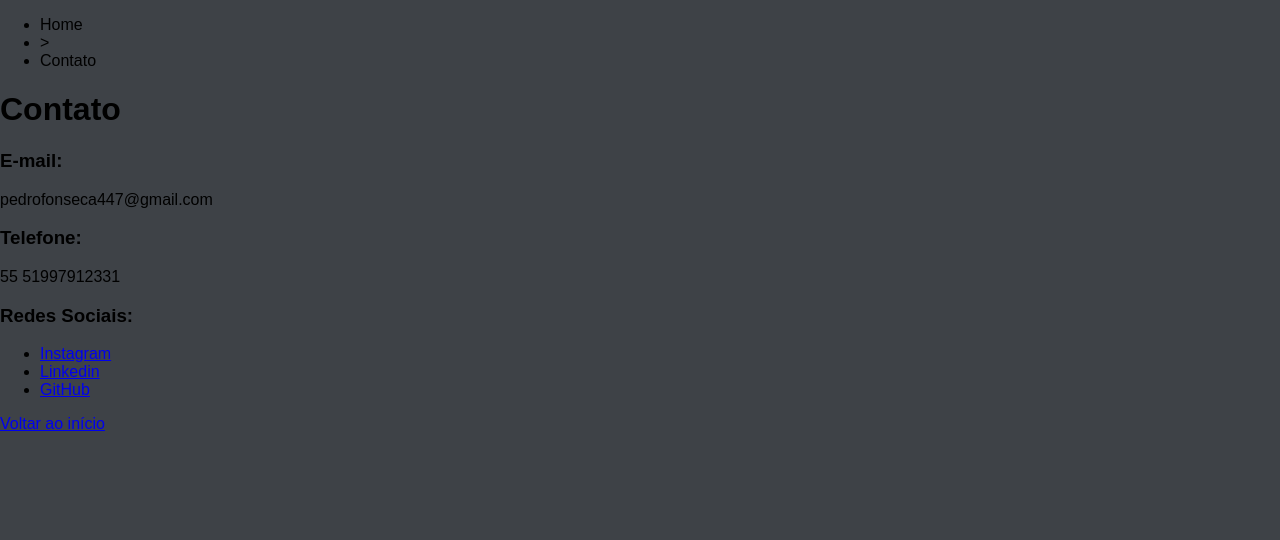
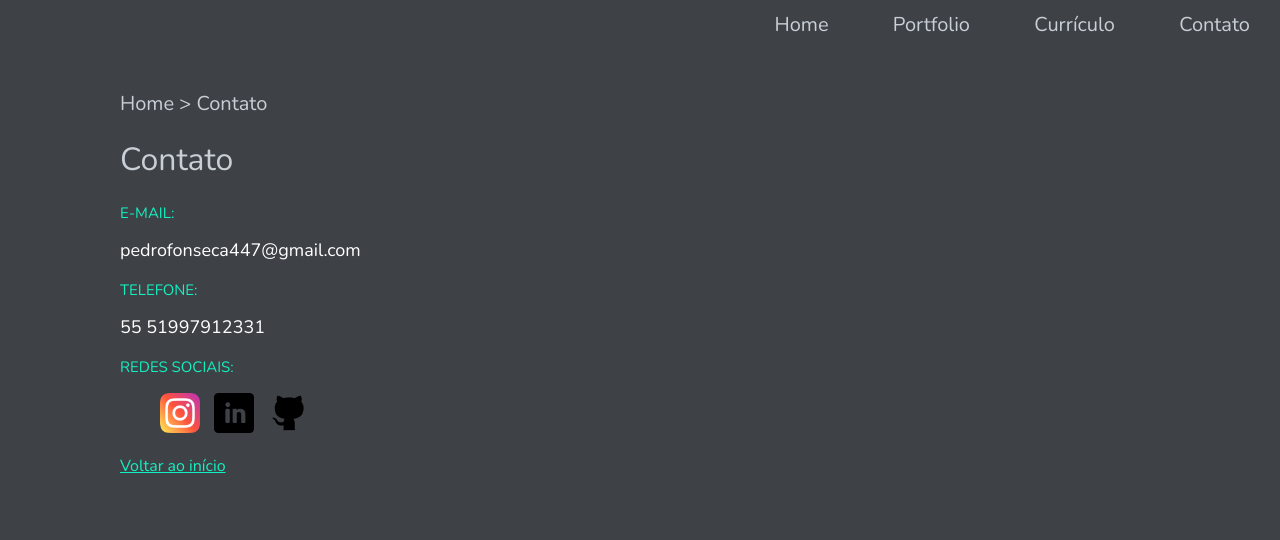
Before and after one commit to PedroFonseca447/CurriculoFonsecaProjeto, a plain HTML site: page contato.html in a window 1280 px wide. Drawn offline with nearby package versions, Linux system fonts and the light colour scheme.

Commit message:
portfolioFazer

```diff
--- a/contato.html
+++ b/contato.html
@@ -3,21 +3,32 @@
 <html>
 
 	<head>
+
 		<title>Contato - Pedro Fonseca</title>
 
 		<meta charset="utf-8">
 		<link rel="stylesheet" href="css/styles.css">
+		<link rel="preconnect" href="https://fonts.googleapis.com">
+		<link rel="preconnect" href="https://fonts.gstatic.com" crossorigin>
+		<link href="https://fonts.googleapis.com/css2?family=Nunito:wght@200&display=swap" rel="stylesheet">
 
 	</head>
 
 
 	<body>
+			<div class="fundo">
+				<ul>
+					<li>Home</li>
+					<li>Portfolio</li>
+					<li>Currículo</li>
+					<li>Contato</li>
+				</ul>
+			</div>
+
+			<div class="main">
 
 
-			<div>
-
-
-				<ul>
+				<ul class="ListaPercorre">
 					<li>Home</li>
 					<li>></li>
 					<li>Contato</li>
@@ -34,11 +45,11 @@
 
 				<h3>Redes Sociais:</h3>
 
-				<ul>
+				<ul class="links">
 
-					<li><a href="https://www.instagram.com/pedrobbfonseca/?hl=pt-br">Instagram</a></li>
-					<li><a href="https://www.linkedin.com/in/pedro-bortolini-barcellos-fonseca-395878211/">Linkedin</a></li>
-					<li><a href="https://github.com/PedroFonseca447">GitHub</a></li>
+					<li><a href="https://www.instagram.com/pedrobbfonseca/?hl=pt-br" target="_blank"><img class="social-img" src="img/instagram.png" alt="Insta"></a></li>
+					<li><a href="https://www.linkedin.com/in/pedro-bortolini-barcellos-fonseca-395878211/" target="_blank"><img class="social-img" src="img/linked-big-square-logo.png" alt="Linkedin"></a></li>
+					<li><a href="https://github.com/PedroFonseca447" target="_blank"><img class="social-img" src="img/github.png" alt="GitHub"></a></li>
 
 
 				</ul>
--- a/css/styles.css
+++ b/css/styles.css
@@ -136,9 +136,29 @@ body{
     display: inline-block;
 }
 
-.main img{
+.socialImg{
 
     float: right;
     width: 200px;
 
 }
+
+.main p{
+
+    margin-top: 0px;
+
+}
+
+.links li{
+
+    list-style: none;
+    display: inline-block;
+
+}
+
+.social-img{
+
+    width: 40px;
+    margin-right: 10px;
+
+}
```
Also changed, not shown: curriculo.html (+11 -8 lines), portfolio.html (+2 -2 lines), img/github.png (added), img/instagram.png (added), img/linked-big-square-logo.png (added).
